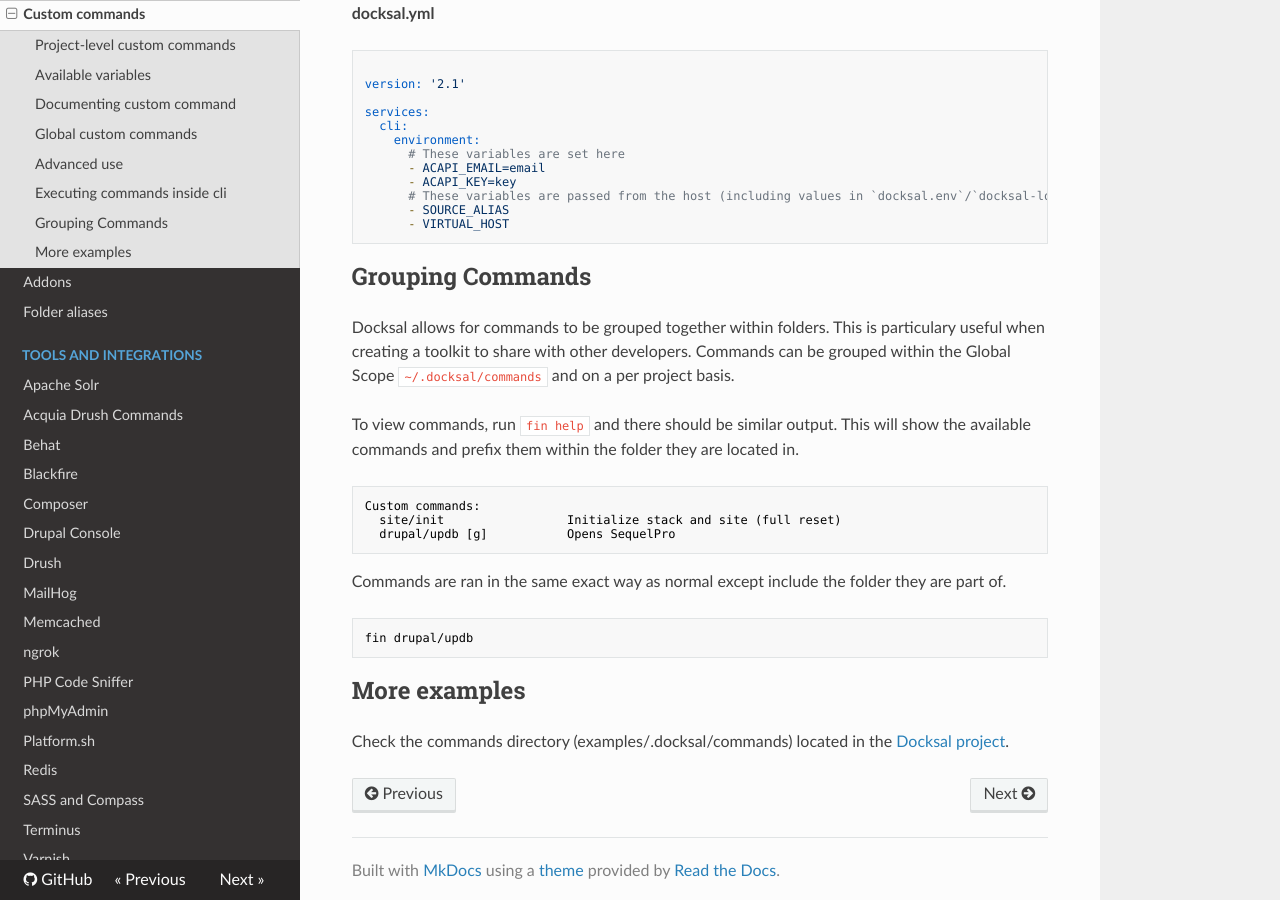
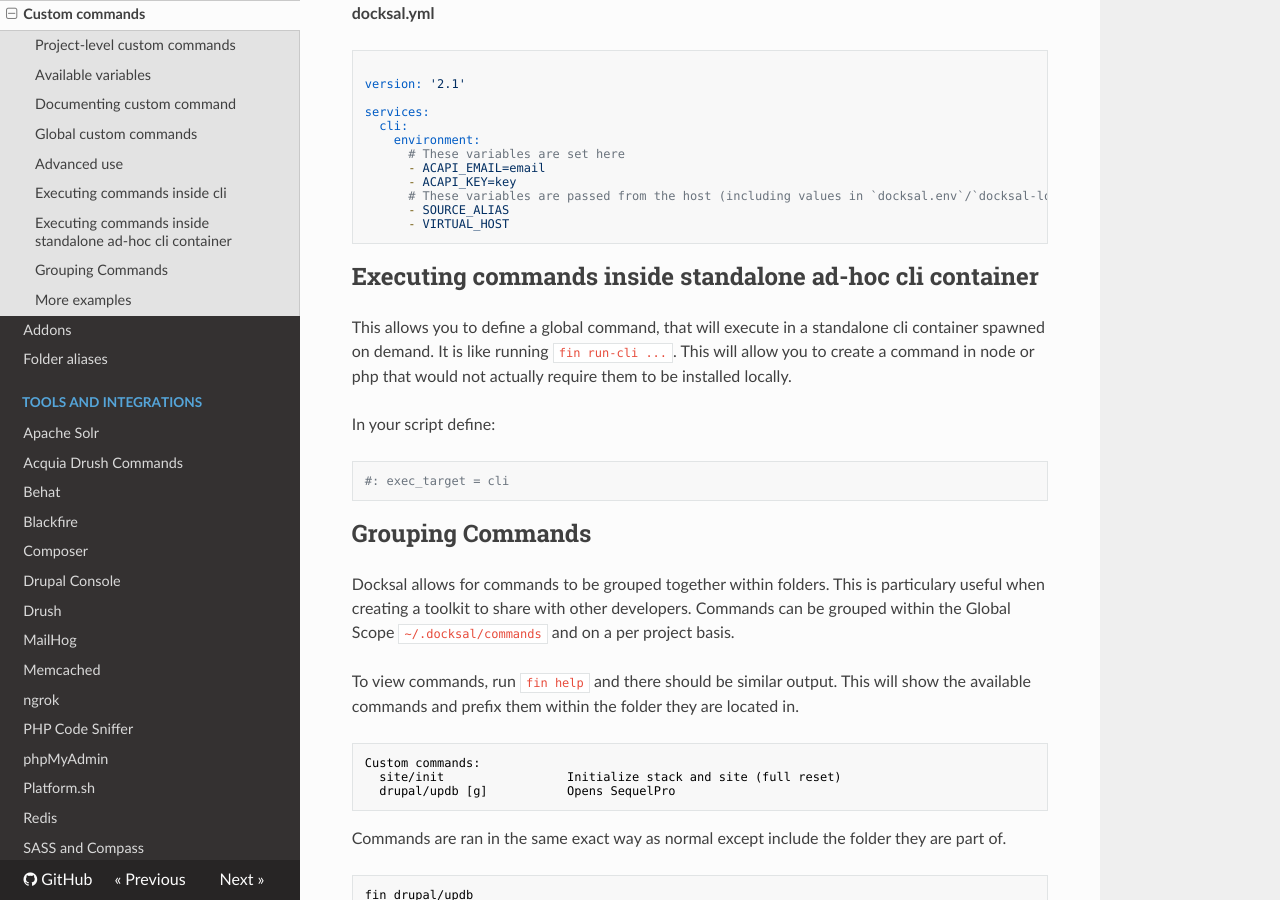
Before and after one commit to docksal/docksal, an MkDocs documentation site: the page built from docs/fin/custom-commands.md, in a window 1280 px wide and 900 px high, scrolled down 3194 px. Built offline with MkDocs 1.6.1, drawn with Linux system fonts in a browser that asks for light colours; nearby versions of some CDN libraries; old or Windows-style settings are respelled for this version of MkDocs.

Commit message:
New exec_target = run-cli target for custom commands and addons
Allows running them in a standalone run-cli session.

````diff
--- a/docs/fin/custom-commands.md
+++ b/docs/fin/custom-commands.md
@@ -164,6 +164,18 @@ services:
       - VIRTUAL_HOST
 ```
 
+## Executing commands inside standalone ad-hoc cli container
+
+This allows you to define a global command, that will execute in a standalone cli container spawned on demand.
+It is like running `fin run-cli ...`.
+This will allow you to create a command in node or php that would not actually require them to be installed locally.
+
+In your script define:
+
+```
+#: exec_target = cli
+```
+
 ## Grouping Commands
 
 Docksal allows for commands to be grouped together within folders. This is particulary useful when creating a toolkit to share with other developers. Commands can be grouped within the Global Scope `~/.docksal/commands` and on a per project basis.
````
Also changed, not shown: 2 other files.
